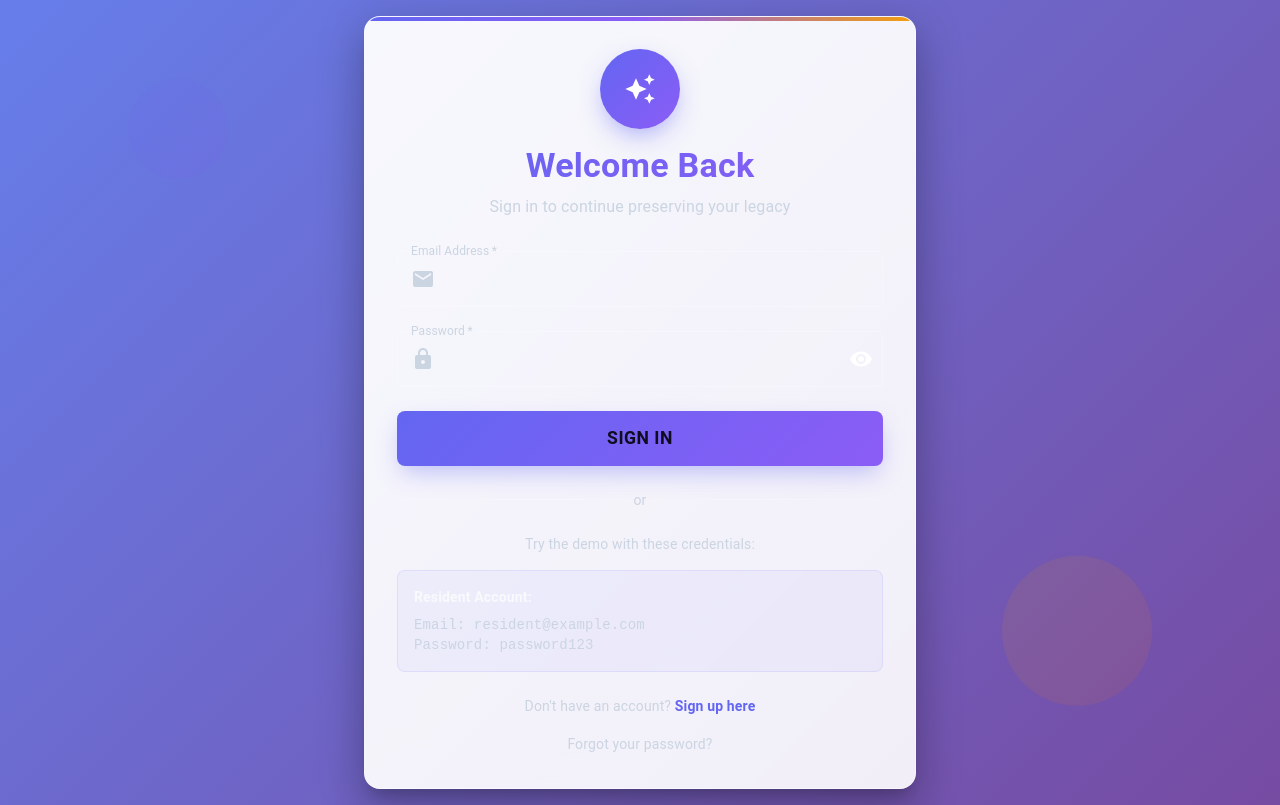
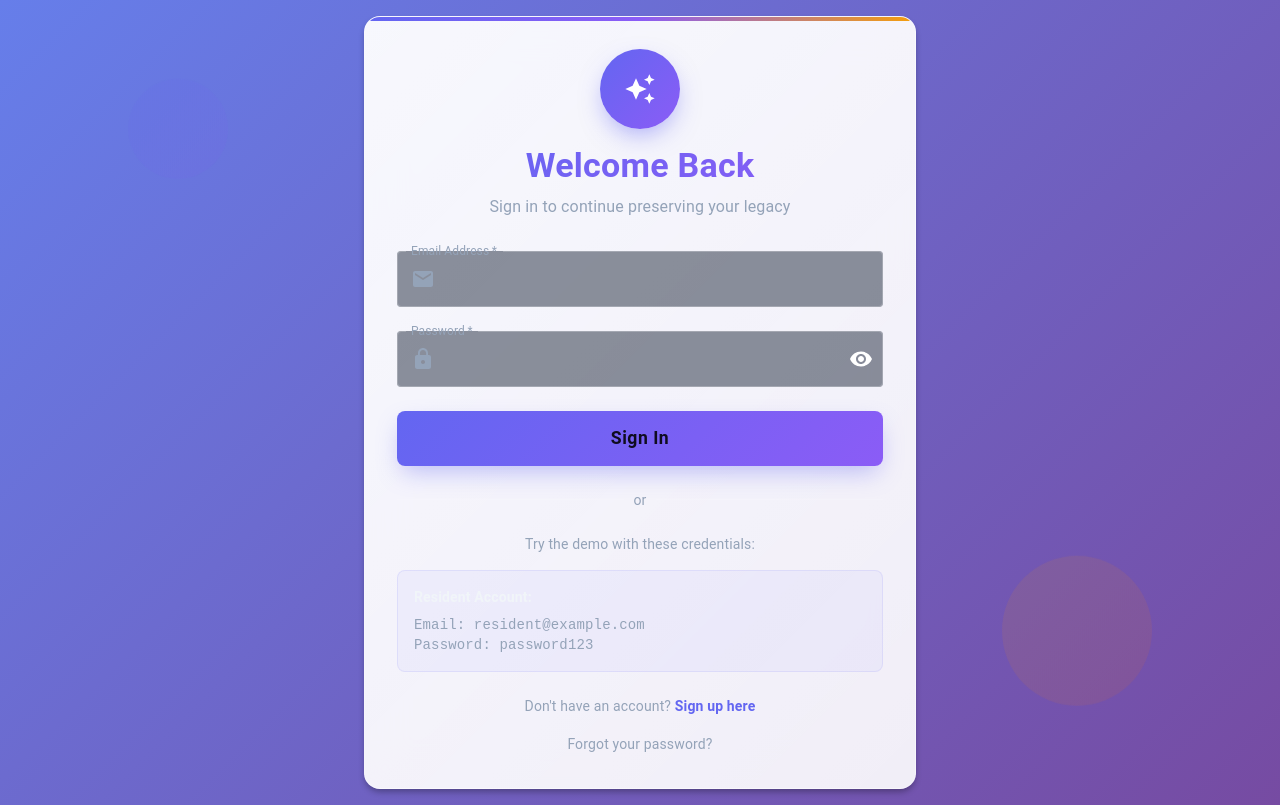
Before and after one commit to cekwedike/the-legacy-booth-app, a React (Vite) app in the folder frontend/: page /login in a window 1280 px wide. Built offline with nearby package versions, Linux system fonts and the light colour scheme.

Commit message:
Update MUI theme in App component; modify color palette and component styles for a more cohesive dark mode experience. Enhance button, card, and text field styles with gradients and improved hover effects for better user interaction.

```diff
--- a/frontend/src/App.tsx
+++ b/frontend/src/App.tsx
@@ -28,67 +28,114 @@ const theme = createTheme({
   palette: {
     mode: 'dark',
     background: {
-      default: '#0a0a0a',
-      paper: '#1a1a1a',
+      default: '#0f1419',
+      paper: '#1a2332',
     },
     primary: {
-      main: '#ff6b35', // warm orange accent
+      main: '#10b981', // emerald green
     },
     secondary: {
-      main: '#8b5cf6', // purple
+      main: '#f59e0b', // amber gold
     },
     error: {
       main: '#ef4444',
     },
     warning: {
-      main: '#f59e0b',
+      main: '#f97316',
     },
     info: {
       main: '#3b82f6',
     },
     success: {
-      main: '#10b981',
+      main: '#059669',
     },
     text: {
-      primary: '#f8fafc',
-      secondary: '#cbd5e1',
+      primary: '#f1f5f9',
+      secondary: '#94a3b8',
     },
   },
   components: {
     MuiPaper: {
       styleOverrides: {
         root: {
-          background: '#1a1a1a',
-          border: '1px solid #2d2d2d',
+          background: 'linear-gradient(135deg, #1a2332 0%, #1e293b 100%)',
+          border: '1px solid #334155',
+          boxShadow: '0 4px 6px -1px rgba(0, 0, 0, 0.3)',
         },
       },
     },
     MuiAppBar: {
       styleOverrides: {
         root: {
-          background: '#0f0f0f',
-          borderBottom: '1px solid #2d2d2d',
+          background: 'linear-gradient(90deg, #0f1419 0%, #1a2332 100%)',
+          borderBottom: '1px solid #334155',
+          boxShadow: '0 1px 3px 0 rgba(0, 0, 0, 0.3)',
         },
       },
     },
     MuiCard: {
       styleOverrides: {
         root: {
-          background: '#1a1a1a',
-          border: '1px solid #2d2d2d',
+          background: 'linear-gradient(135deg, #1a2332 0%, #1e293b 100%)',
+          border: '1px solid #334155',
+          borderRadius: 12,
+          boxShadow: '0 4px 6px -1px rgba(0, 0, 0, 0.3)',
           '&:hover': {
-            border: '1px solid #ff6b35',
+            border: '1px solid #10b981',
+            boxShadow: '0 10px 15px -3px rgba(16, 185, 129, 0.2)',
+            transform: 'translateY(-2px)',
           },
+          transition: 'all 0.3s ease-in-out',
         },
       },
     },
     MuiButton: {
       styleOverrides: {
         root: {
-          background: '#ff6b35',
+          background: 'linear-gradient(135deg, #10b981 0%, #059669 100%)',
+          borderRadius: 8,
+          textTransform: 'none',
+          fontWeight: 600,
+          boxShadow: '0 4px 6px -1px rgba(16, 185, 129, 0.3)',
           '&:hover': {
-            background: '#e55a2b',
+            background: 'linear-gradient(135deg, #059669 0%, #047857 100%)',
+            boxShadow: '0 6px 8px -1px rgba(16, 185, 129, 0.4)',
+            transform: 'translateY(-1px)',
           },
+          transition: 'all 0.2s ease-in-out',
+        },
+        outlined: {
+          borderColor: '#10b981',
+          color: '#10b981',
+          '&:hover': {
+            background: 'rgba(16, 185, 129, 0.1)',
+            borderColor: '#059669',
+          },
+        },
+      },
+    },
+    MuiTextField: {
+      styleOverrides: {
+        root: {
+          '& .MuiOutlinedInput-root': {
+            background: 'rgba(30, 41, 59, 0.5)',
+            borderColor: '#475569',
+            '&:hover': {
+              borderColor: '#10b981',
+            },
+            '&.Mui-focused': {
+              borderColor: '#10b981',
+            },
+          },
+        },
+      },
+    },
+    MuiChip: {
+      styleOverrides: {
+        root: {
+          background: 'linear-gradient(135deg, #f59e0b 0%, #d97706 100%)',
+          color: '#0f1419',
+          fontWeight: 600,
         },
       },
     },
@@ -99,7 +146,7 @@ const App: React.FC = () => {
   return (
     <ThemeProvider theme={theme}>
       <CssBaseline />
-      <div style={{ minHeight: '100vh', background: '#0a0a0a' }}>
+      <div style={{ minHeight: '100vh', background: '#0f1419' }}>
         <AuthProvider>
           <AccessibilityProvider>
             <Routes>
```
